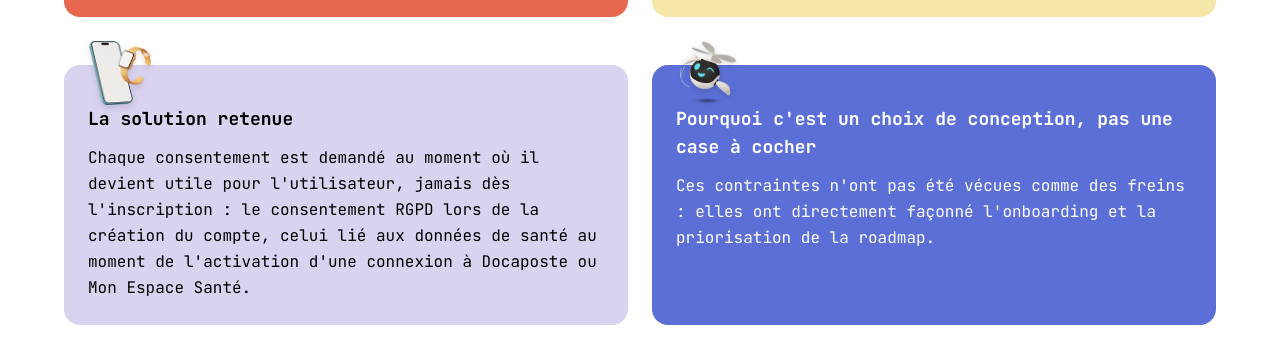
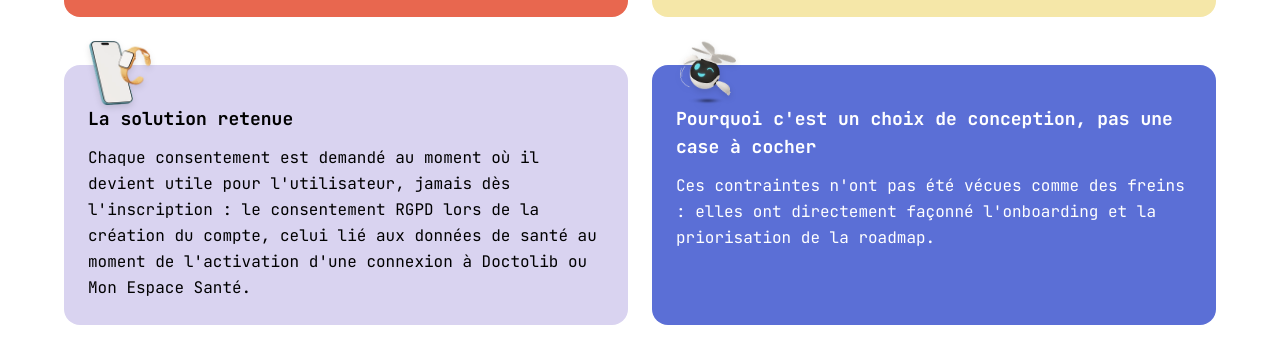
Before and after one commit to Feryou/mon-portfolio, a Vue app: page /melo in a window 1280 px wide. Shown: the part 5751-6102 px from the top of the page. Built offline with nearby package versions, Linux system fonts and the light colour scheme.

Commit message:
MAJ retours portfolio

```diff
--- a/src/i18n/translations.js
+++ b/src/i18n/translations.js
@@ -284,7 +284,7 @@ export const translations = {
         "Nous avons réalisé des tests d'utilisabilité avec 8 enseignants afin de tester <strong>notre solution de traduction</strong> et la possibilité de voir la langue cible de traduction dans les fiches d'élèves des ENT.",
       scenario1Title: "Scénario 1 :",
       scenario1:
-        "Vous avez organisé un goûter dans votre classe, et votre élève Issa DIALLO vous a informé qu'il était allergique au gluten. Vous souhaitez vérifier que cette information est à jour.",
+        "Vous avez organisé un goûter dans votre classe, et votre élève vous a informé qu'il était allergique au gluten. Vous souhaitez vérifier que cette information est à jour.",
       scenario2Title: "Scénario 2 :",
       scenario2:
         "Par ailleurs vous avez remarqué des difficultés scolaires de cette élève, et vous souhaitez en parler à ses parents",
@@ -402,7 +402,7 @@ export const translations = {
       conception2Title: "Un deuxième arbitrage : la modération de la communauté",
       conception2P: "En tant qu'hébergeur, nous pourrions théoriquement modérer notre contenu une fois signalé. Mais les risques sanitaires et réglementaires nous ont poussés à prévoir, dès le départ, un système d'engagement validé et à faible friction.",
       conception3Title: "La solution retenue",
-      conception3P: "Chaque consentement est demandé au moment où il devient utile pour l'utilisateur, jamais dès l'inscription : le consentement RGPD lors de la création du compte, celui lié aux données de santé au moment de l'activation d'une connexion à Docaposte ou Mon Espace Santé.",
+      conception3P: "Chaque consentement est demandé au moment où il devient utile pour l'utilisateur, jamais dès l'inscription : le consentement RGPD lors de la création du compte, celui lié aux données de santé au moment de l'activation d'une connexion à Doctolib ou Mon Espace Santé.",
       conception4Title: "Pourquoi c'est un choix de conception, pas une case à cocher",
       conception4P: "Ces contraintes n'ont pas été vécues comme des freins : elles ont directement façonné l'onboarding et la priorisation de la roadmap.",
       fonctionnalitesTitle: "Fonctionnalités principales",
@@ -858,7 +858,7 @@ export const translations = {
       conception2Title: "A second trade-off: community moderation",
       conception2P: "As a host, we could in theory moderate content once reported. But health and regulatory risks pushed us to plan, from the start, a validated, low-friction engagement system.",
       conception3Title: "The solution we chose",
-      conception3P: "Each consent is requested at the moment it becomes useful to the user, never all at signup: GDPR consent at account creation, health-data consent when activating a connection to Docaposte or Mon Espace Santé.",
+      conception3P: "Each consent is requested at the moment it becomes useful to the user, never all at signup: GDPR consent at account creation, health-data consent when activating a connection to Doctolib or Mon Espace Santé.",
       conception4Title: "Why it's a design choice, not a checkbox",
       conception4P: "These constraints weren't experienced as blockers: they directly shaped the onboarding and the roadmap prioritization.",
       fonctionnalitesTitle: "Core features",
```
